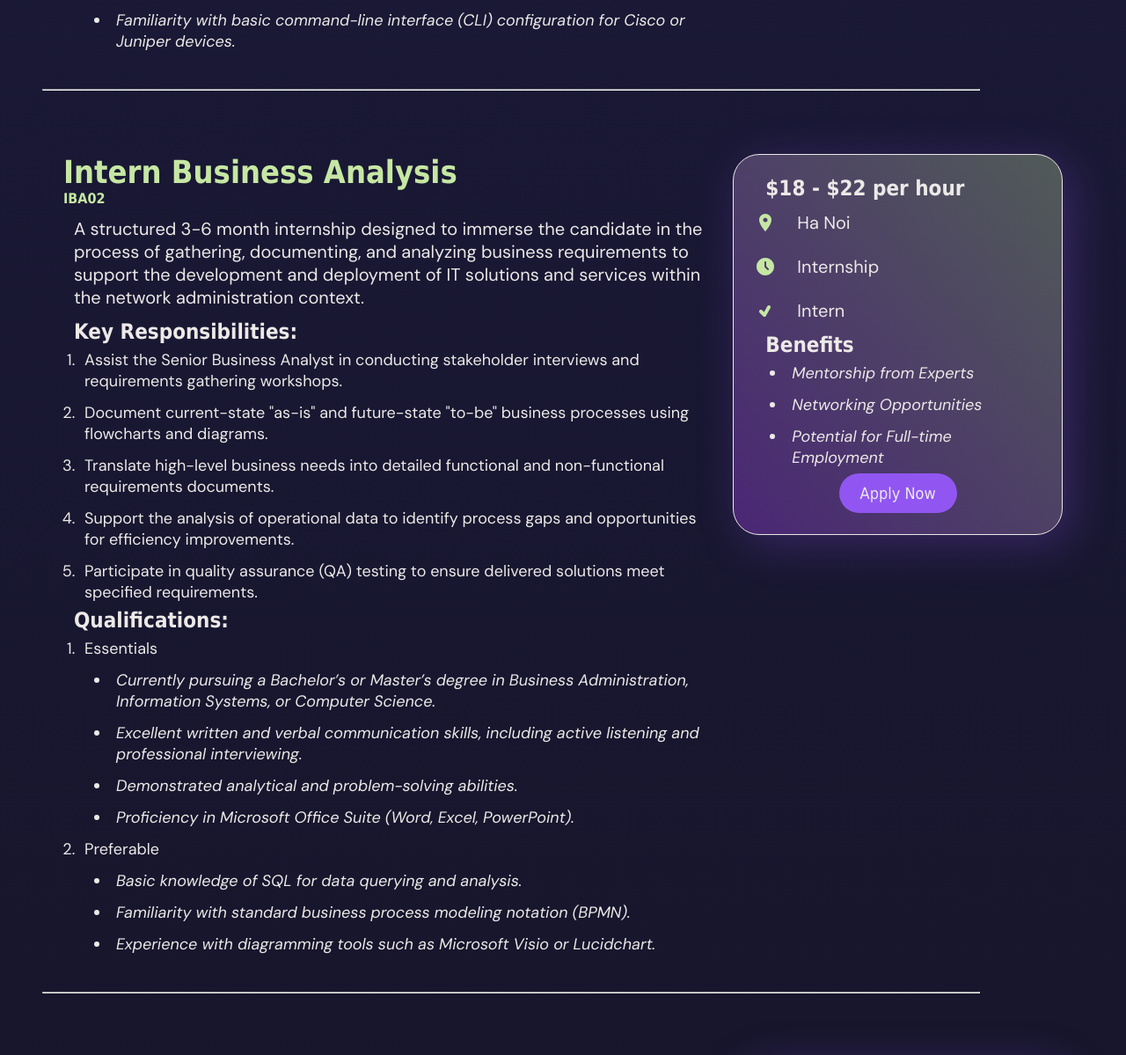
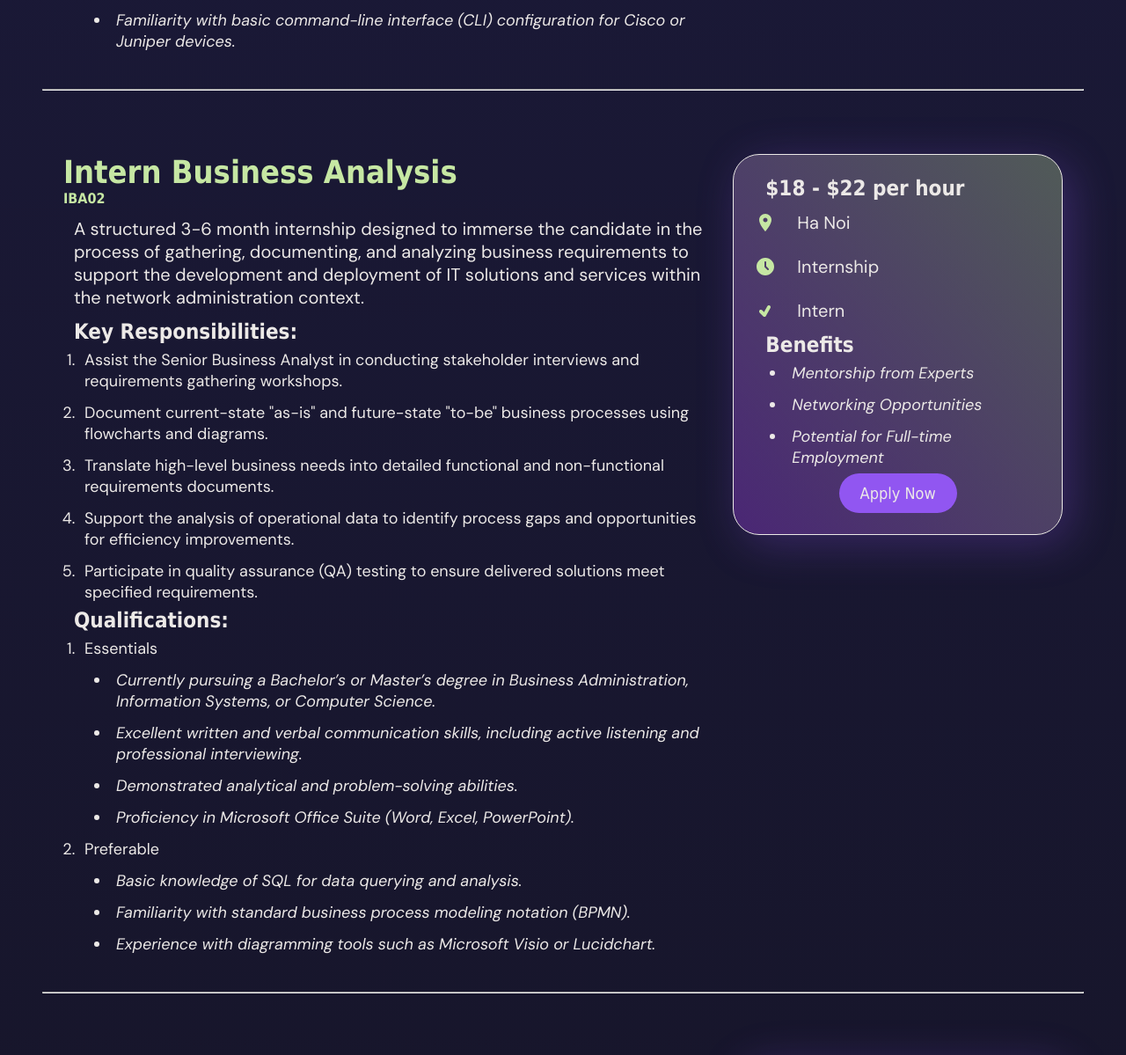
Before and after one commit to nguyenducnam06/Group-2-COS10026, a PHP site: page /jobs.html in a window 1280 px wide. Shown: the part 2570-3769 px from the top of the page at 88% size. Run offline with PHP 8.4, Linux system fonts and the light colour scheme; some web fonts are replaced.

Commit message:
edit break line

```diff
--- a/project1/styles/jobs.css
+++ b/project1/styles/jobs.css
@@ -158,7 +158,10 @@ hr.primary {
 hr.secondary{
  background-color: #ece9e7;
  height: 1px;
- width: 90%;
+ width: 100%;
+ margin-left: auto;
+ margin-right: auto;
+ display: block;
 }
 
 /* styling the aside of job details */
```
